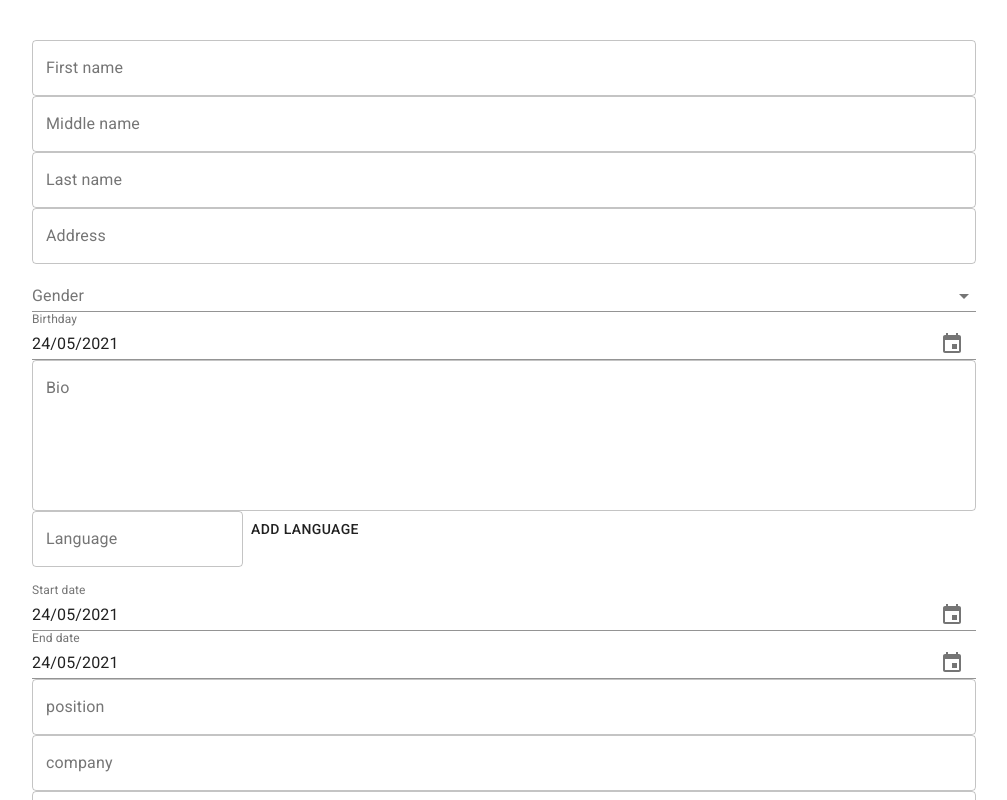
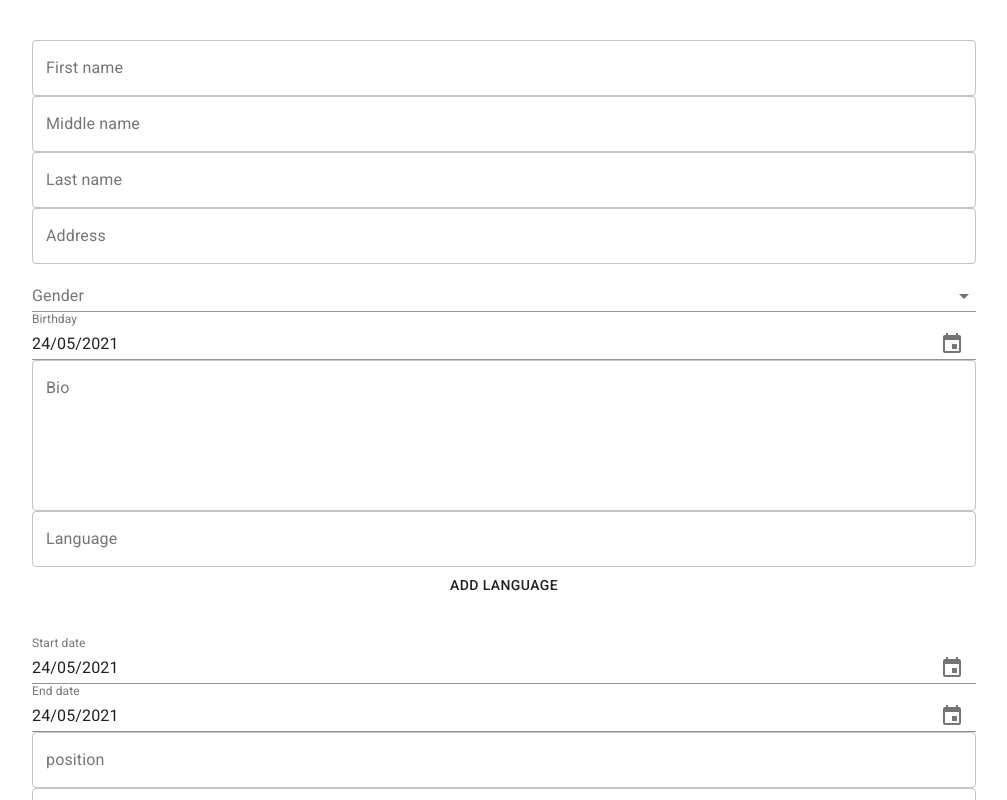
Before and after one commit to habib-chawki/social-app-front, a React (Create React App) app: page /profile-form in a window 1280 px wide. Shown: the top 800 px of the page, without its empty margins (136-1143 px from the left). Built offline with nearby package versions, Linux system fonts and the light colour scheme.

Commit message:
Fix Language component layout

```diff
--- a/src/components/custom/profile/Language.jsx
+++ b/src/components/custom/profile/Language.jsx
@@ -26,7 +26,7 @@ function Language({ languages, onAddLanguage, onRemoveLanguage }) {
    };
 
    return (
-      <Box>
+      <Box display="flex" flexDirection="column">
          <TextField
             onKeyPress={handleAddLanguage}
             value={language}
```
